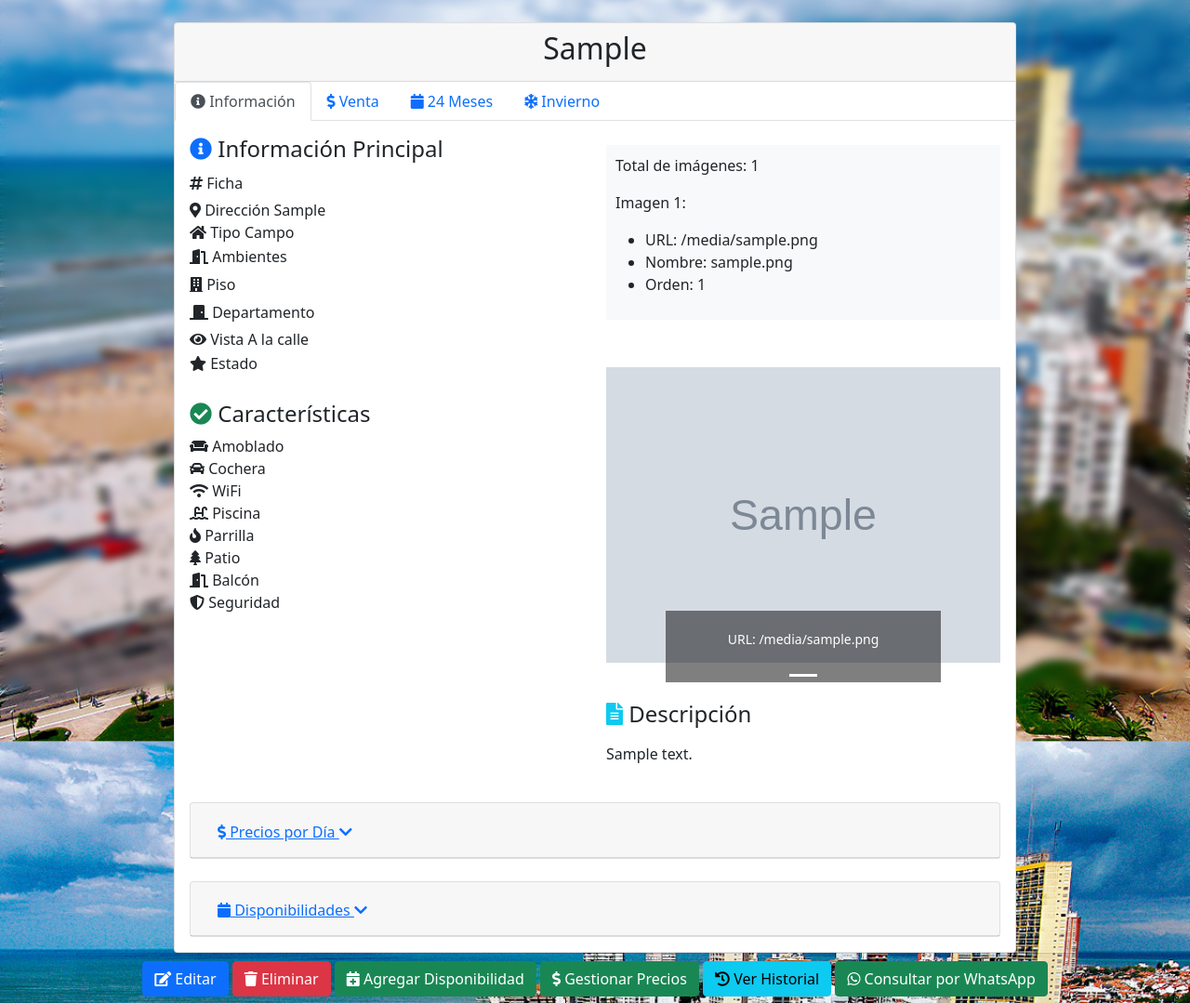
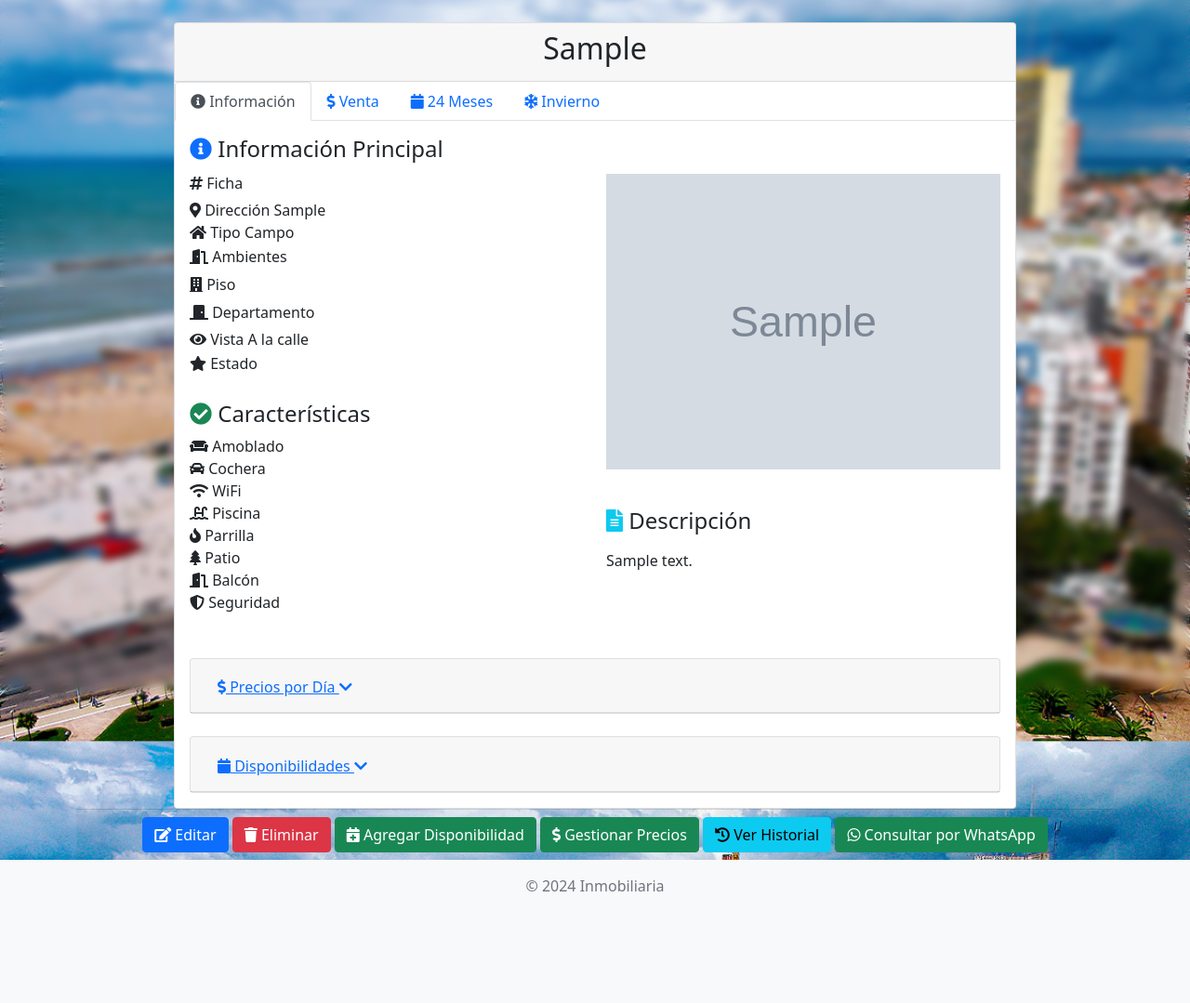
Before and after one commit to FranSalvatierra16/sistema-gonnet, a Django app: page /propiedades/1/ in a window 1280 px wide. Shown: the part 56-1135 px from the top of the page at 93% size. After the commit the page ends 1015 px from the top, so only its background shows below. Run offline with Django 5.2, Linux system fonts and the light colour scheme; a user stored in the database is signed in; tables that the repository leaves empty hold one stand-in row (values such as "Sample post"); grey boxes marked "Sample" are stand-in pictures; parts of the project's set-up code (start-up, migrations or seed data) failed here and were passed over; some libraries are stand-ins or nearby versions.

Commit message:
sacando info de las imagemes

```diff
--- a/inmobiliaria/templates/inmobiliaria/propiedades/detalle.html
+++ b/inmobiliaria/templates/inmobiliaria/propiedades/detalle.html
@@ -137,19 +137,6 @@
 
                                 <!-- Columna derecha: Imágenes y Descripción -->
                                 <div class="col-md-6">
-                                    <!-- Debug info -->
-                                    <div style="background: #f8f9fa; padding: 10px; margin: 10px 0;">
-                                        <p>Total de imágenes: {{ propiedad.imagenes.all|length }}</p>
-                                        {% for imagen in propiedad.imagenes.all %}
-                                            <p>Imagen {{ forloop.counter }}:</p>
-                                            <ul>
-                                                <li>URL: {{ imagen.imagen.url|default:"No hay URL" }}</li>
-                                                <li>Nombre: {{ imagen.imagen.name|default:"No hay nombre" }}</li>
-                                                <li>Orden: {{ imagen.orden }}</li>
-                                            </ul>
-                                        {% endfor %}
-                                    </div>
-
                                     {% if propiedad.imagenes.all %}
                                     <div id="carouselPropiedad" class="carousel slide" data-bs-ride="carousel">
                                         <div class="carousel-indicators">
@@ -168,10 +155,6 @@
                                                      alt="Imagen {{ forloop.counter }}"
                                                      style="height: 400px; object-fit: contain;"
                                                      onerror="this.onerror=null; this.src='{% static 'images/logo.png' %}';">
-                                                <!-- Debug info -->
-                                                <div class="carousel-caption d-none d-md-block" style="background: rgba(0,0,0,0.5);">
-                                                    <p class="small">URL: {{ imagen.imagen.url }}</p>
-                                                </div>
                                             </div>
                                             {% endfor %}
                                         </div>
```
Also changed, not shown: inmobiliaria/templates/inmobiliaria/propiedades/ventas.html (+0 -8 lines).
